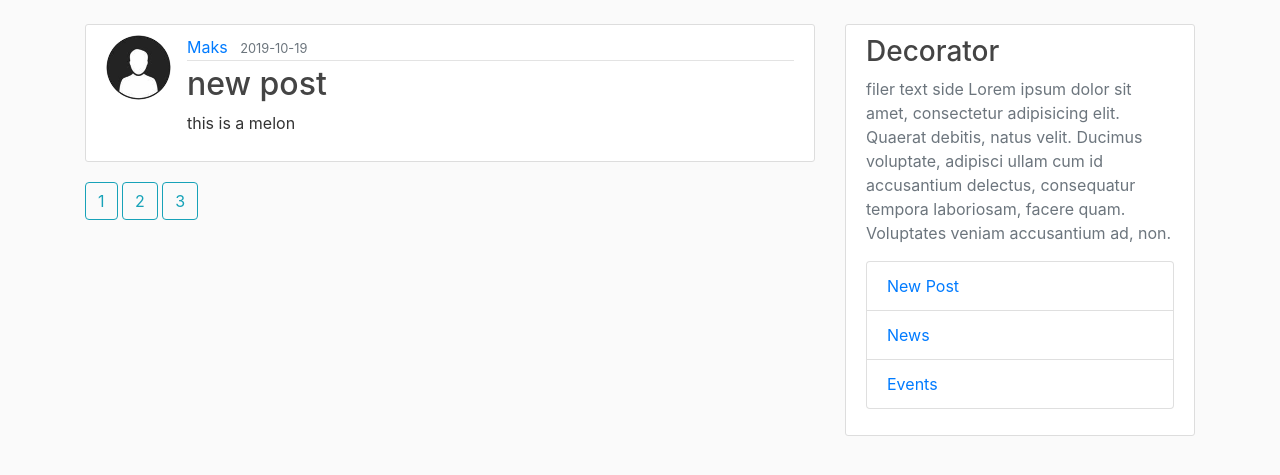
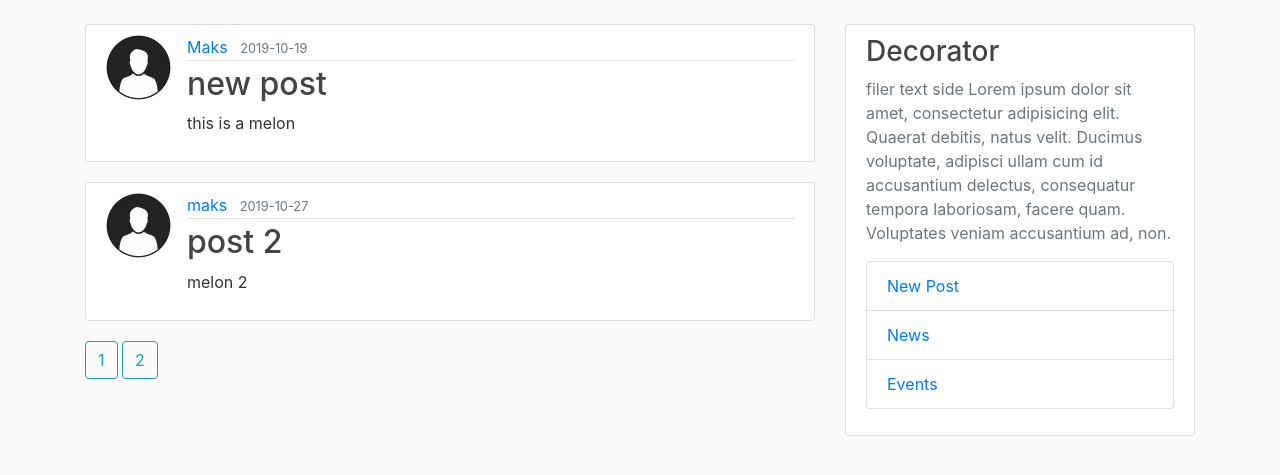
Before and after one commit to Maks-Drzezdzon/MyBlog, a Flask app: page / in a window 1280 px wide. Shown: the part 56-531 px from the top of the page. Run offline with Flask 2, Linux system fonts and the light colour scheme; data comes from the database, SQL or seed files in the repository; some libraries are stand-ins or nearby versions.

Commit message:
renameing var

```diff
--- a/flaskblog/routes.py
+++ b/flaskblog/routes.py
@@ -12,8 +12,8 @@ from flask_login import login_user, current_user, logout_user, login_required
 @app.route("/home")
 def home():
     page = request.args.get('get', 1, type=int)
-    messages = Post.query.paginate(page=page, per_page = 1)
-    return render_template('home.html', messages=messages)
+    posts = Post.query.paginate(page=page, per_page = 2)
+    return render_template('home.html', posts=posts)
 
 @app.route("/about")
 def about():
--- a/flaskblog/templates/home.html
+++ b/flaskblog/templates/home.html
@@ -1,6 +1,6 @@
 {% extends "layout.html" %}
 {% block content %}
-    {% for post in messages.items %}
+    {% for post in posts.items %}
         <article class="media content-section">
           <img src="{{ url_for('static', filename='profile_pics/' + post.author.image_file) }}"
                 alt="profile_pic"  class="rounded-circle article-img">
@@ -15,9 +15,13 @@
         </article>
     {% endfor %}
 
-    {% for page_num in messages.iter_pages(left_edge=1, right_edge=1, left_current=1, right_current=2) %}
+    {% for page_num in posts.iter_pages(left_edge=1, right_edge=1, left_current=1, right_current=2) %}
       {% if page_num %}
-      <a class = "btn btn-outline-info mb-4" href = "{{ url_for('home', page=page_num) }}">{{ page_num }}</a>
+        {% if posts.page == page_num %}
+          <a class = "btn btn-outline-info mb-4" href = "{{ url_for('home', page=page_num) }}">{{ page_num }}</a>
+        {% else %}
+          <a class = "btn btn-outline-info mb-4" href = "{{ url_for('home', page=page_num) }}">{{ page_num }}</a>
+        {% endif %}
       {% else %}
         ...
       {% endif %}
--- a/flaskblog/templates/layout.html
+++ b/flaskblog/templates/layout.html
@@ -45,11 +45,11 @@
       <div class="row">
         <div class="col-md-8">
           <!-- categories=true lets pass in bootstrap style of success in python code-->
-          {% with messages = get_flashed_messages(with_categories=true) %}
-            {% if messages %}
-              {% for category, message in messages %}
+          {% with posts = get_flashed_messages(with_categories=true) %}
+            {% if posts %}
+              {% for category, post in posts %}
                 <div class="alert alert-{{ category }}">
-                  {{ message }}
+                  {{ post }}
                 </div>
               {% endfor %}
             {% endif %}
```
